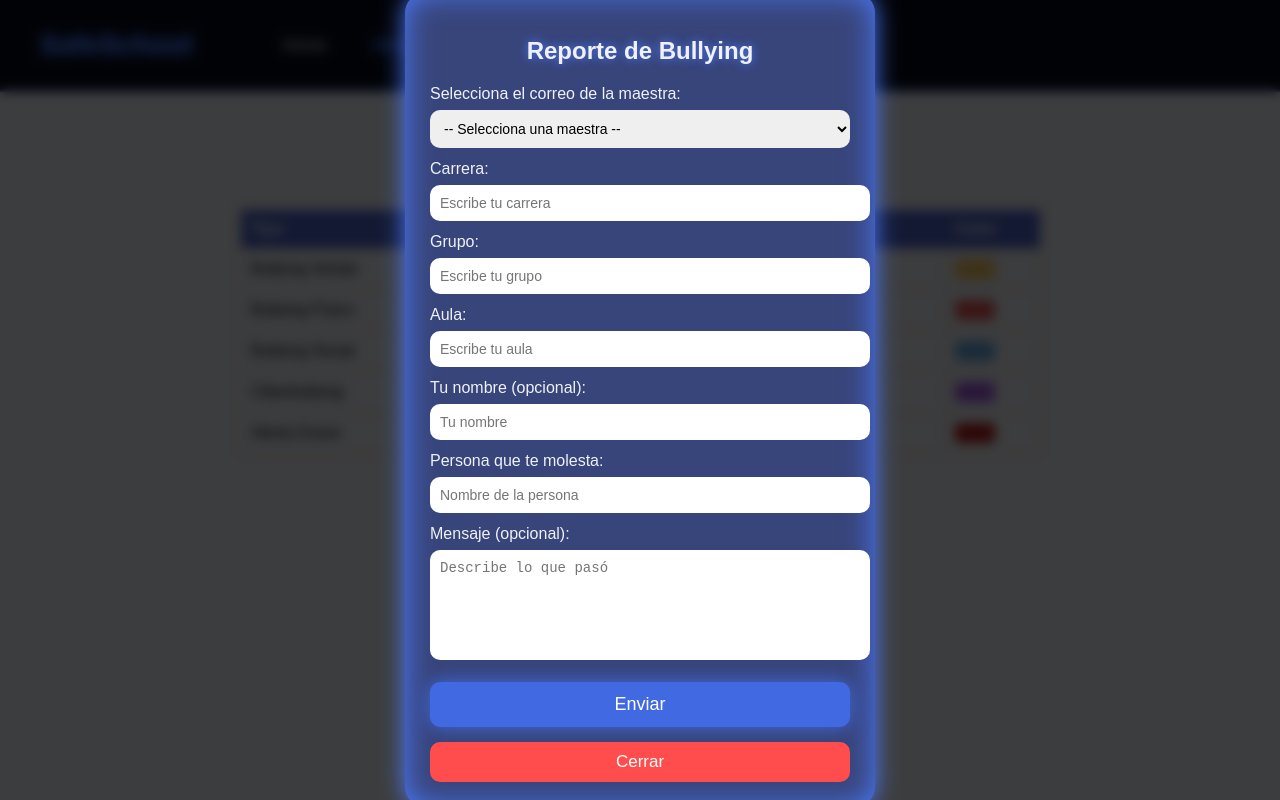
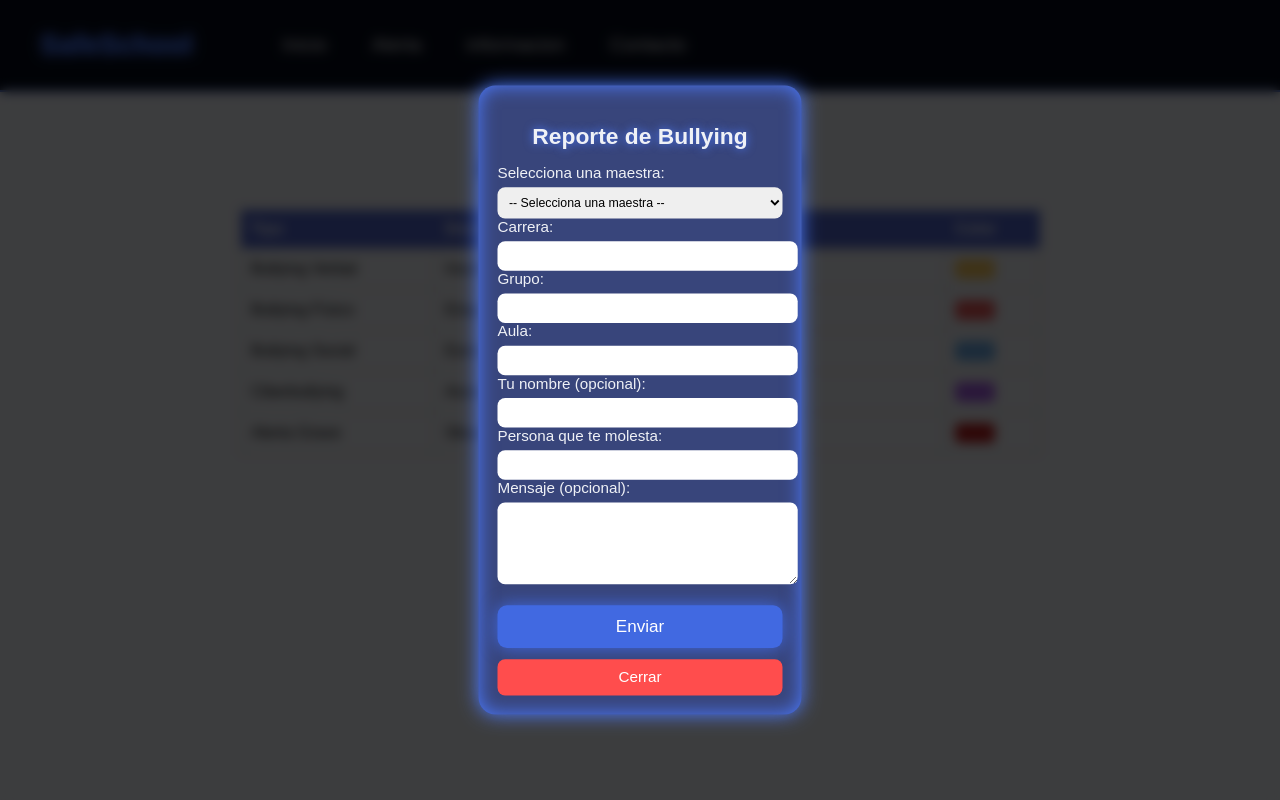
Before and after one commit to grettel-afk/bullying-mario, a website: page alerta.html in a window 1280 px wide. Both pictures are taken after a click on the button "ALERTA". Shown: the top 800 px of the page. Drawn offline with Linux system fonts and the light colour scheme.

Commit message:
Update alerta.html

```diff
--- a/alerta.html
+++ b/alerta.html
@@ -92,13 +92,14 @@ h1 {
   border-radius: 5px;
 }
 
+/* Colores del bullying */
 .color-verbal { background: #F7C65A; }
 .color-fisico { background: #E65555; }
 .color-social { background: #6AAAE6; }
 .color-cyber  { background: #A55AE6; }
 .color-grave  { background: #B71C1C; }
 
-/* BOTÓN CIRCULAR */
+/* BOTÓN ALERTA */
 .boton-alerta {
     width: 150px;
     height: 150px;
@@ -109,6 +110,7 @@ h1 {
     font-size: 22px;
     font-weight: bold;
     cursor: pointer;
+
     display: block;
     margin: 40px auto;
     transition: .3s;
@@ -120,7 +122,7 @@ h1 {
     box-shadow: 0 0 50px rgb(23, 13, 133);
 }
 
-/* FONDO DEL MODAL */
+/* FONDO MODAL */
 .modal-fondo {
     display: none;
     position: fixed;
@@ -135,41 +137,36 @@ h1 {
     z-index: 9999;
 }
 
-/* CUADRO LED DEL FORMULARIO */
+/* FORMULARIO MÁS ANGOSTO */
 .modal-contenido {
     background: #38457b;
-    padding: 25px;
-    width: 90%;
-    max-width: 420px;
-    border-radius: 20px;
-    box-shadow: 0 0 25px #4d7bff, inset 0 0 30px #4d7bff;
+    padding: 20px;
+    width: 85%;
+    max-width: 300px;
+    border-radius: 18px;
+    box-shadow: 0 0 20px #4d7bff, inset 0 0 20px #4d7bff;
     color: #eff1f6;
+    transform: scale(0.95);
 }
 
 .modal-contenido h2 {
     text-align: center;
-    margin-bottom: 20px;
+    margin-bottom: 15px;
     text-shadow: 0 0 10px #4d7bff;
 }
 
-label {
-    font-size: 16px;
-    display: block;
-    margin-top: 12px;
-}
-
+/* INPUTS MÁS COMPACTOS */
 input, textarea, select {
     width: 100%;
-    padding: 10px;
-    margin-top: 7px;
-    border-radius: 10px;
+    padding: 8px;
+    margin-top: 6px;
+    border-radius: 8px;
     border: none;
-    font-size: 14px;
+    font-size: 13px;
 }
 
 textarea {
-    height: 90px;
-    resize: none;
+    height: 70px;
 }
 
 .btn-enviar {
@@ -189,21 +186,20 @@ textarea {
     background: rgb(90,130,255);
 }
 
-/* BOTÓN CERRAR */
 .btn-cerrar {
+    margin-top: 12px;
+    background: #ff4d4d;
+    padding: 10px;
     width: 100%;
-    padding: 10px;
-    background: #ff4d4d;
+    border: none;
+    border-radius: 8px;
     color: white;
-    font-size: 17px;
-    border: none;
-    border-radius: 10px;
-    margin-top: 15px;
+    font-size: 16px;
     cursor: pointer;
 }
 
 .btn-cerrar:hover {
-    background: #e60000;
+    background: #d63b3b;
 }
 </style>
 
@@ -216,8 +212,8 @@ textarea {
 
     <ul class="nav-links">
         <li><a href="index.html">Inicio</a></li>
-        <li><a href="alerta.html" class="activo">Alerta</a></li>
-        <li><a href="informacion sobre el bulling.html">Información</a></li>
+        <li><a href="alerta.html">Alerta</a></li>
+        <li><a href="informacion sobre el bulling.html">informacion</a></li>
         <li><a href="contacto.html">Contacto</a></li>
     </ul>
 </nav>
@@ -225,7 +221,7 @@ textarea {
 <!-- TÍTULO -->
 <h1>Alerta de Bullying</h1>
 
-<!-- TABLA -->
+<!-- TABLA DE COLORES -->
 <table class="tabla-colores">
   <tr>
     <th>Tipo</th>
@@ -264,6 +260,7 @@ textarea {
   </tr>
 </table>
 
+
 <!-- BOTÓN CIRCULAR -->
 <button class="boton-alerta" onclick="abrirModal()">ALERTA</button>
 
@@ -274,38 +271,38 @@ textarea {
 
 <form action="https://formspree.io/f/xrbnlzko" method="POST">
 
-            <label>Selecciona el correo de la maestra:</label>
-            <select name="correo" required>
+  <label>Selecciona una maestra:</label>
+  <select name="correo_destino" required>
     <option value="">-- Selecciona una maestra --</option>
-                <option value="gretteltorres.alp@cbtis258.edu.mx">Profa. Grettel Torres</option>
-                <option value="adriana.lopez@cbtis258.edu.mx">Profa. Adriana López</option>
-                <option value="karina.mendez@cbtis258.edu.mx">Profa. Karina Méndez</option>
-                <option value="marisol.reyes@cbtis258.edu.mx">Profa. Marisol Reyes</option>
-                <option value="veronica.garcia@cbtis258.edu.mx">Profa. Verónica García</option>
+    <option value="gretteltorres.alp@cbtis258.edu.mx">Grettel Torres</option>
+    <option value="maestra1@cbtis258.edu.mx">María López</option>
+    <option value="maestra2@cbtis258.edu.mx">Liliana Ruiz</option>
+    <option value="maestra3@cbtis258.edu.mx">Maribel Sánchez</option>
+    <option value="maestra4@cbtis258.edu.mx">Claudia Martínez</option>
+    <option value="maestra5@cbtis258.edu.mx">Patricia Gómez</option>
   </select>
 
   <label>Carrera:</label>
-            <input type="text" name="carrera" placeholder="Escribe tu carrera" required>
+  <input type="text" name="carrera" required>
 
   <label>Grupo:</label>
-            <input type="text" name="grupo" placeholder="Escribe tu grupo" required>
+  <input type="text" name="grupo" required>
 
   <label>Aula:</label>
-            <input type="text" name="aula" placeholder="Escribe tu aula" required>
+  <input type="text" name="aula" required>
 
   <label>Tu nombre (opcional):</label>
-            <input type="text" name="nombre" placeholder="Tu nombre">
+  <input type="text" name="nombre">
 
   <label>Persona que te molesta:</label>
-            <input type="text" name="agresor" placeholder="Nombre de la persona" required>
+  <input type="text" name="agresor" required>
 
   <label>Mensaje (opcional):</label>
-            <textarea name="mensaje" placeholder="Describe lo que pasó"></textarea>
+  <textarea name="mensaje"></textarea>
 
-            <button type="submit" class="btn-enviar">Enviar</button>
+  <button class="btn-enviar" type="submit">Enviar</button>
 </form>
 
-        <!-- BOTÓN CERRAR -->
 <button class="btn-cerrar" onclick="cerrarModal()">Cerrar</button>
 
     </div>
```
Lines whose indentation alone changed are shown as unchanged.
